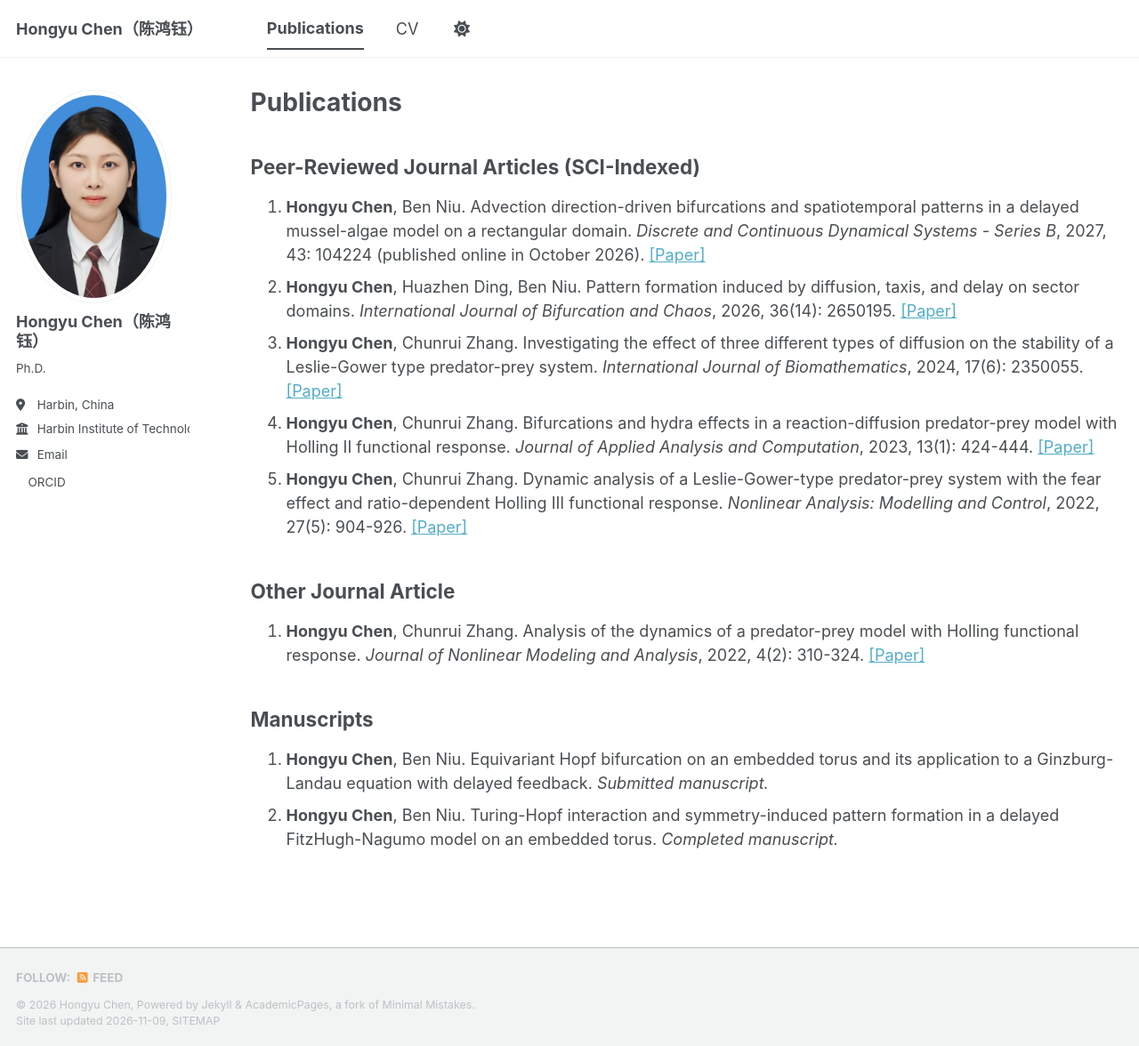
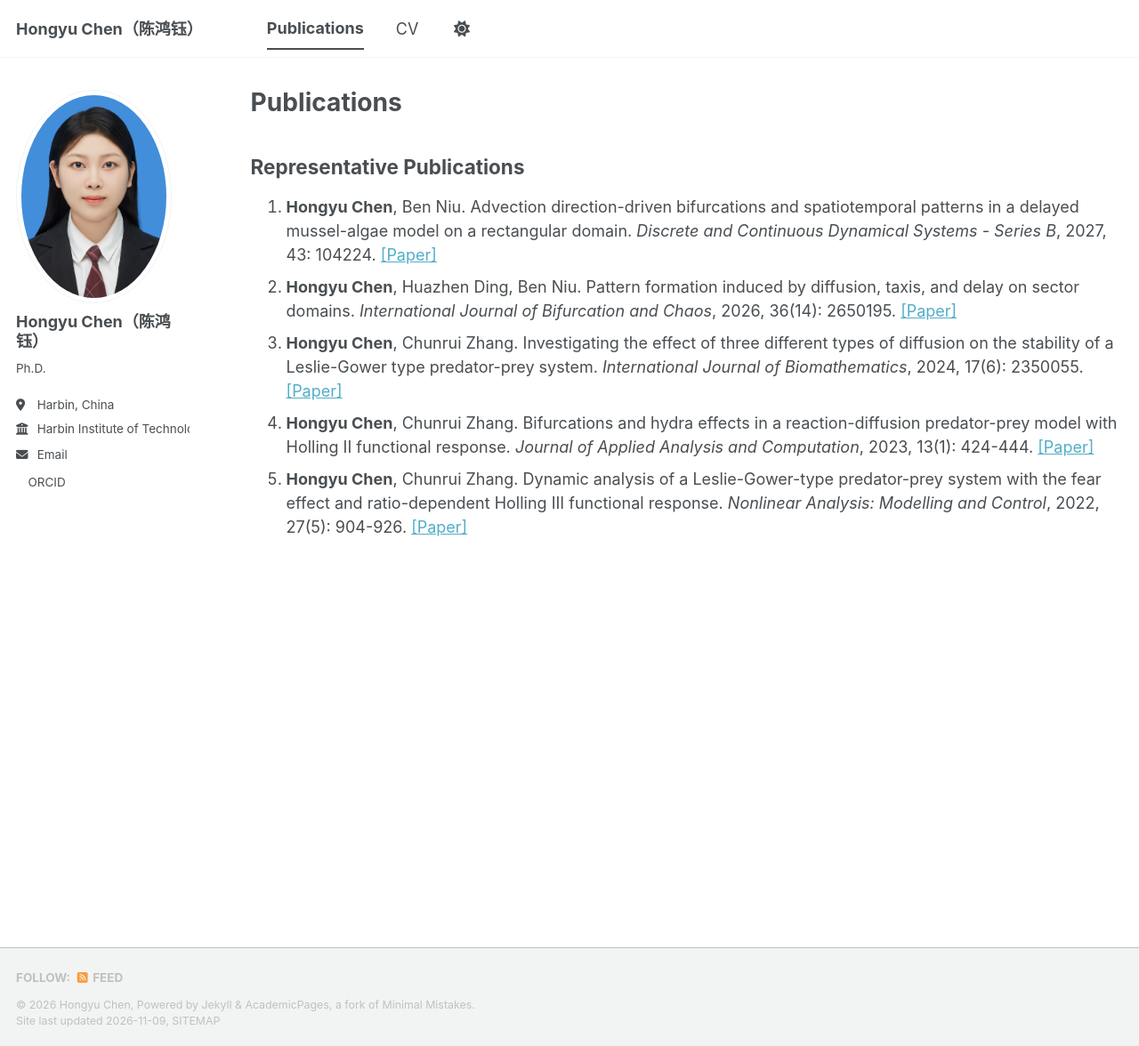
Before and after one commit to HongyuChen26/HongyuChen26.github.io, a Jekyll site: the page built from _pages/publications.html, in a window 1280 px wide and 1176 px high. Shown: the whole window at 89% size. Built offline with Jekyll 4.4.1, drawn with Linux system fonts in a browser that asks for light colours; a script bundle is joined from its source files by our own code; a style sheet for code colours, icons or effects is not loaded.

Commit message:
Update publications.html

```diff
--- a/_pages/publications.html
+++ b/_pages/publications.html
@@ -5,14 +5,14 @@ permalink: /publications/
 author_profile: true
 ---
 
-<h2>Peer-Reviewed Journal Articles (SCI-Indexed)</h2>
+<h2>Representative Publications</h2>
 
 <ol>
   <li>
     <strong>Hongyu Chen</strong>, Ben Niu.
     Advection direction-driven bifurcations and spatiotemporal patterns in a delayed mussel-algae model on a rectangular domain.
     <em>Discrete and Continuous Dynamical Systems - Series B</em>,
-    2027, 43: 104224 (published online in October 2026).
+    2027, 43: 104224.
     <a href="https://doi.org/10.3934/dcdsb.2026.104224">[Paper]</a>
   </li>
 
@@ -48,31 +48,3 @@ author_profile: true
     <a href="https://www.journals.vu.lt/nonlinear-analysis/article/view/27932">[Paper]</a>
   </li>
 </ol>
-
-<h2>Other Journal Article</h2>
-
-<ol>
-  <li>
-    <strong>Hongyu Chen</strong>, Chunrui Zhang.
-    Analysis of the dynamics of a predator-prey model with Holling functional response.
-    <em>Journal of Nonlinear Modeling and Analysis</em>,
-    2022, 4(2): 310-324.
-    <a href="http://jnma.ijournal.cn/ch/reader/view_abstract.aspx?file_no=202107001&amp;flag=1">[Paper]</a>
-  </li>
-</ol>
-
-<h2>Manuscripts</h2>
-
-<ol>
-  <li>
-    <strong>Hongyu Chen</strong>, Ben Niu.
-    Equivariant Hopf bifurcation on an embedded torus and its application to a Ginzburg-Landau equation with delayed feedback.
-    <em>Submitted manuscript.</em>
-  </li>
-
-  <li>
-    <strong>Hongyu Chen</strong>, Ben Niu.
-    Turing-Hopf interaction and symmetry-induced pattern formation in a delayed FitzHugh-Nagumo model on an embedded torus.
-    <em>Completed manuscript.</em>
-  </li>
-</ol>
```
